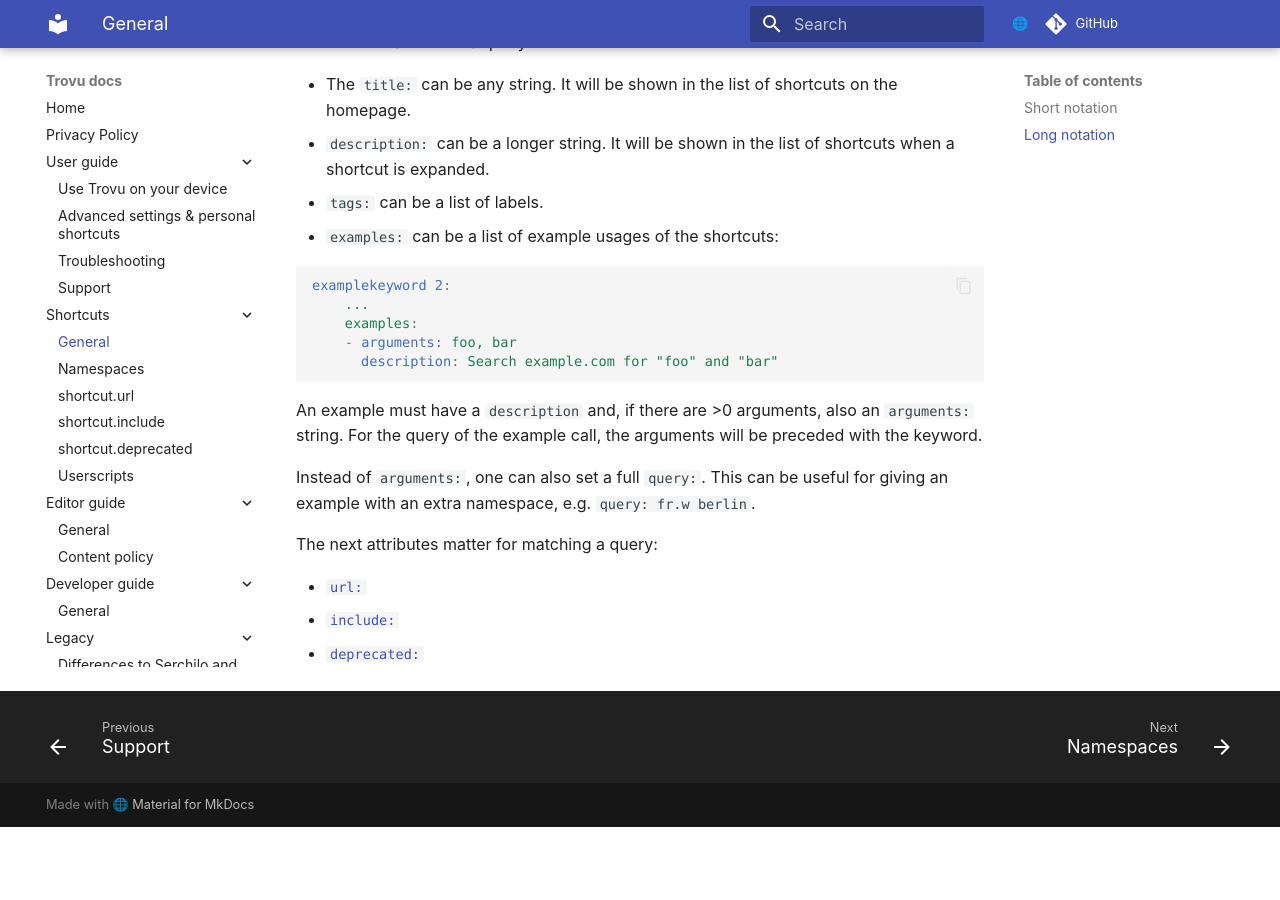
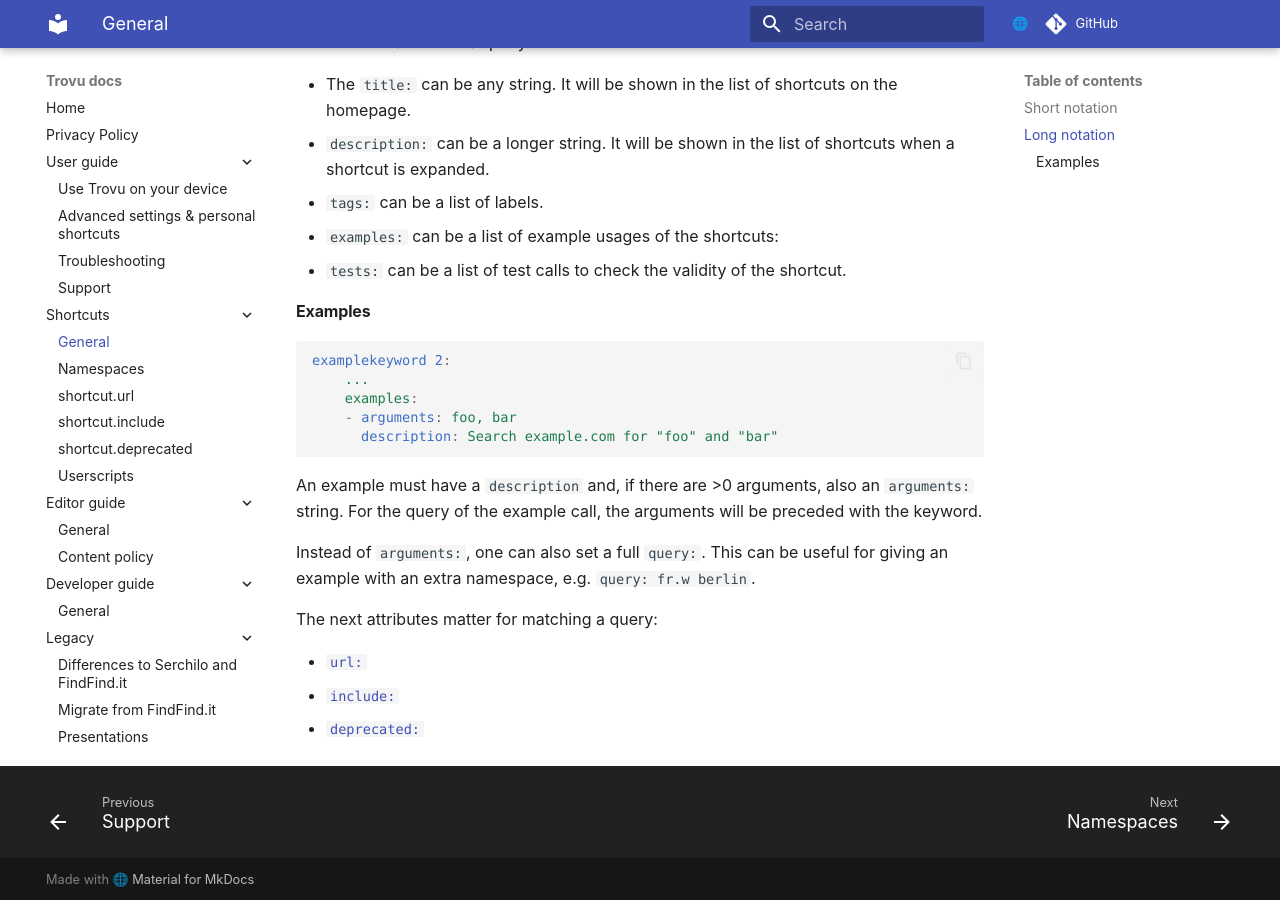
Before and after one commit to trovu/trovu, an MkDocs documentation site: the page built from docs/shortcuts/index.md, in a window 1280 px wide and 900 px high, scrolled down 1005 px. Built offline with MkDocs 1.6.1 and Material for MkDocs 9.7.7, drawn with Linux system fonts in a browser that asks for light colours; comment, search, counter and statistics services are not loaded; before the commit the page ends 1832 px from its top, so only the background shows below that.

Commit message:
Add title.

````diff
--- a/docs/shortcuts/index.md
+++ b/docs/shortcuts/index.md
@@ -46,6 +46,9 @@ These attributes serve only for informational purposes, they have no effect on w
 -   `description:` can be a longer string. It will be shown in the list of shortcuts when a shortcut is expanded.
 -   `tags:` can be a list of labels.
 -   `examples:` can be a list of example usages of the shortcuts:
+-   `tests:` can be a list of test calls to check the validity of the shortcut.
+
+#### Examples
 
 ```yaml
 examplekeyword 2:
````
